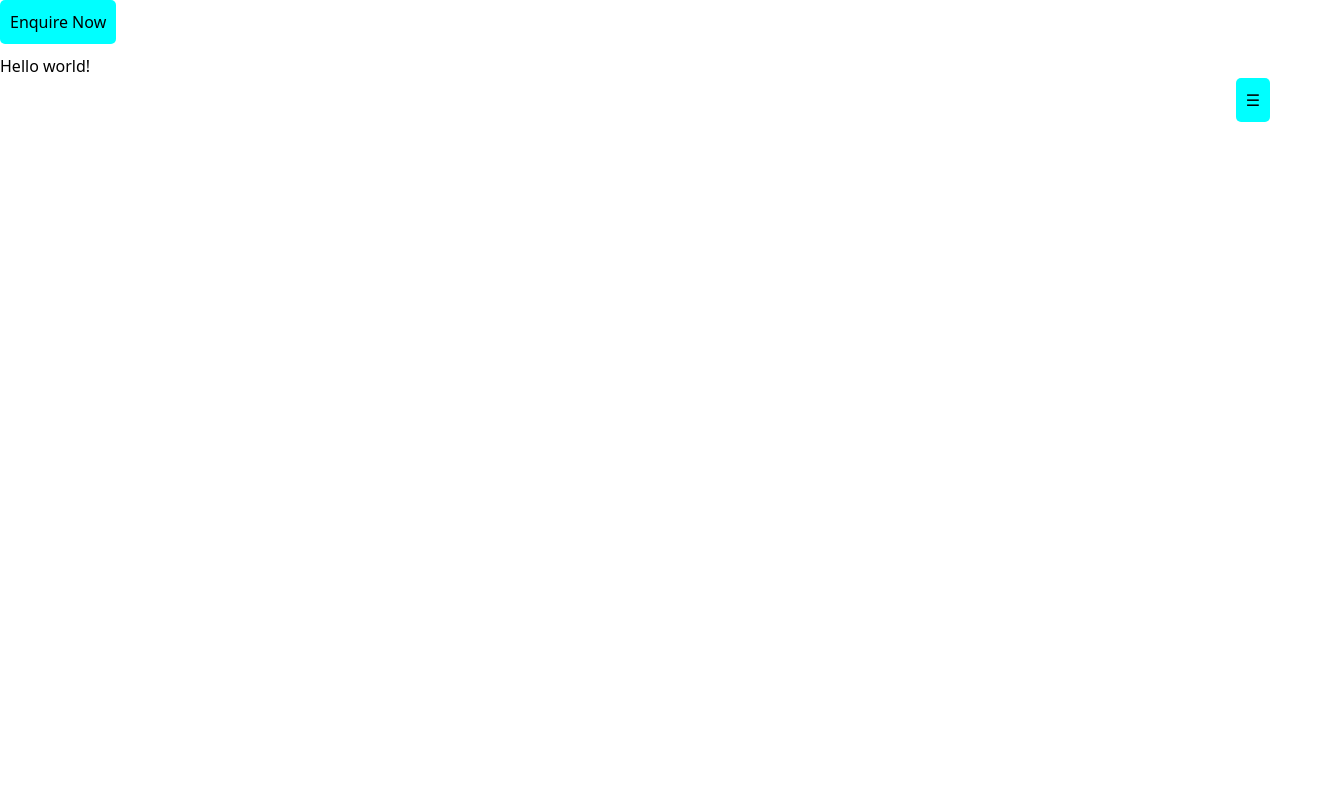
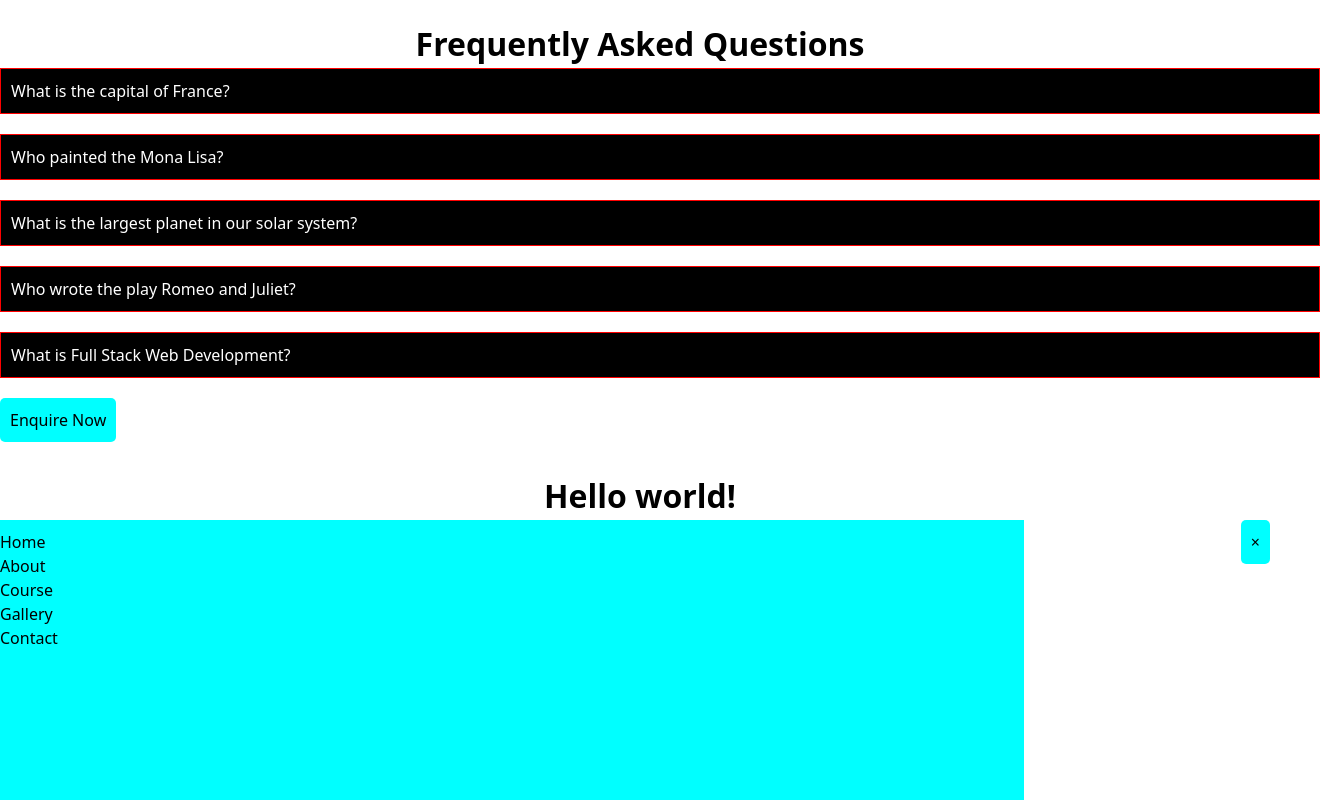
Before and after one commit to Manojgupta103/React-vite, a React (Vite) app in the folder vite-project/: page / in a window 1280 px wide. Shown: the whole page, 1320 px wide, since content can reach past the window. Built offline with nearby package versions, Linux system fonts and the light colour scheme.

Commit message:
Created Faq States

```diff
--- a/vite-project/src/App.jsx
+++ b/vite-project/src/App.jsx
@@ -8,6 +8,8 @@ import { useState } from 'react';
 import './index.css';
 // import { Col, Container, Row } from 'react-bootstrap';
 import Button from 'react-bootstrap/Button';
+import { questions } from './data/faqQuestion';
+// import { blog } from './data/blog';
 // import Card from 'react-bootstrap/Card';
 // import { blog } from './data/blog';
 // import { FontAwesomeIcon } from '@fortawesome/react-fontawesome';
@@ -166,7 +168,8 @@ import Button from 'react-bootstrap/Button';
 
 
 function ResponsiveMenu() {
-  let [menuStatus, setMenuStatus] = useState(false);
+  let [menuStatus, setMenuStatus] = useState(questions[0].id)
+  let [showAns, setShowAns] = useState(false);
 
   const toggleMenu = () => {
     setMenuStatus(!menuStatus);
@@ -174,6 +177,23 @@ function ResponsiveMenu() {
 let [modalStatus,setModalStatus] = useState(false);
   return (
     <div className="App">
+      <div>
+        <h1>Frequently Asked Questions</h1>
+        <div className='faqouter'>
+
+{questions.map((faqitems,i)=>{
+  return (
+    // eslint-disable-next-line react/jsx-key
+    <div className='faqitems'>
+      <h2 onClick={()=>setShowAns(faqitems.id)}>{faqitems.question}</h2>
+      <p className={showAns==faqitems.id ? 'activesAns' : ''}>{faqitems.answer}</p>
+    </div>
+  )
+})}
+        </div>
+      </div>
+
+
       <button className="en" onClick={() => setModalStatus(true)}>Enquire Now</button>
 
       <div onClick={()=>setModalStatus(false)} className={`modalOverLay ${modalStatus?'modalShow':''}`}>
@@ -195,10 +215,11 @@ let [modalStatus,setModalStatus] = useState(false);
         <li>Course</li>
         <li>Gallery</li>
         <li>Contact</li>
-
       </div>
     </div>
   );
 }
 
+
+
 export default ResponsiveMenu;
--- /dev/null
+++ b/vite-project/src/data/faqQuestion.jsx
@@ -0,0 +1,27 @@
+export const questions =  [
+    {
+        "id": 1,
+        "question": "What is the capital of France?",
+        "answer": "Paris"
+    },
+    {
+        "id": 2,
+        "question": "Who painted the Mona Lisa?",
+        "answer": "Leonardo da Vinci"
+    },
+    {
+        "id": 3,
+        "question": "What is the largest planet in our solar system?",
+        "answer": "Jupiter"
+    },
+    {
+        "id": 4,
+        "question": "Who wrote the play Romeo and Juliet?",
+        "answer": "William Shakespeare"
+    },
+    {
+        "id": 5,
+        "question": "What is Full Stack Web Development?",
+        "answer": "Full Stack Development involves working on both the front-end (user interface) and back-end (server-side) aspects of websites or web applications, covering a broad spectrum of skills to create fully functional and dynamic websites."
+    }
+]
--- a/vite-project/src/index.css
+++ b/vite-project/src/index.css
@@ -64,8 +64,7 @@ button{
     height: 100vh;
     padding: 10px 0px;
     background-color: aqua;
-  }
-
+}
 
 .activeMenu{
     left:0%;
@@ -110,3 +109,42 @@ button{
     top: 100px;
     transform: rotate(90deg);
 }
+div h1{
+    font-weight: bold;
+    text-align: center;
+    color: black;
+    margin-top: 20px;
+    font-size: 2rem;
+}
+.faqouter{
+    width: 1320px;
+    margin:  auto;
+}
+
+.faqitems{
+    border: 1px solid red;
+    margin-bottom: 20px;
+}
+
+.faqitems h2{
+    margin: 0px;
+    padding: 10px;
+    background-color: rgb(0, 0, 0);
+    color: white;
+    text-align: left;
+}
+
+.faqitems p{
+    height: 0px;
+    margin: 0px;
+    padding: 0px;
+    transition: 0.5s;
+    text-align: left;
+    transform: scaleY(0);
+}
+
+.activesAns{
+    height: auto !important;
+    transform: scaleY(1) !important;
+    padding: 10px !important;
+}
```
